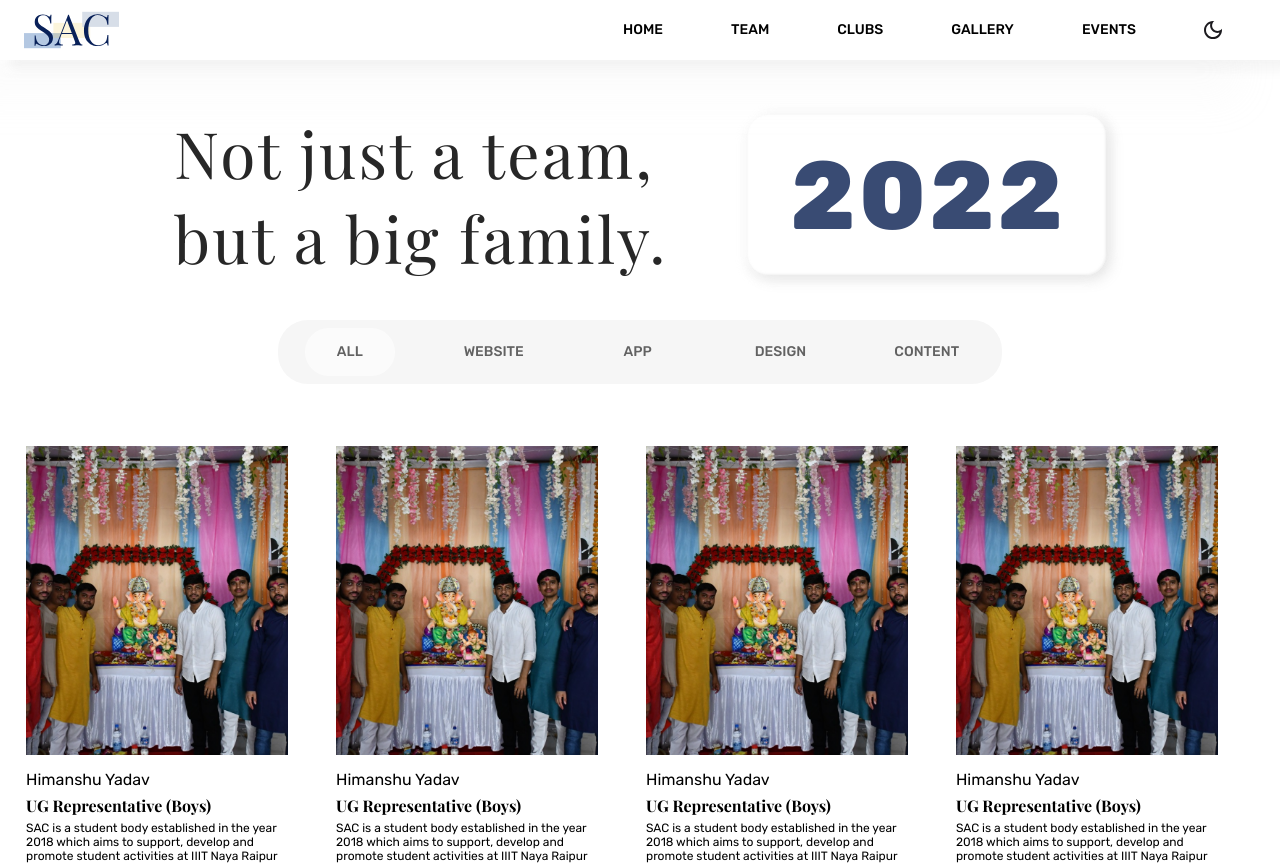
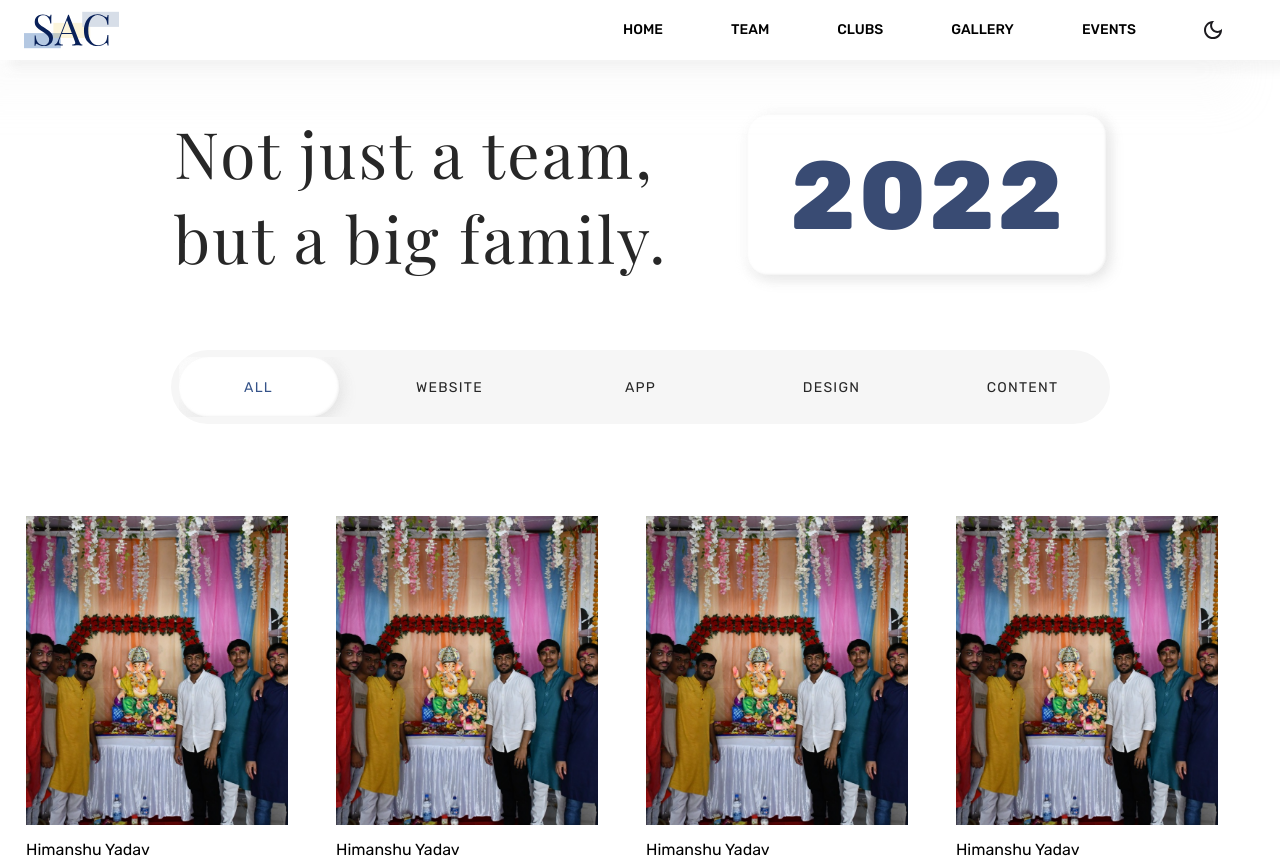
Before and after one commit to Student-Activity-Center-IIIT-NR/sac-website, a Next.js app: page /team in a window 1280 px wide. Shown: the top 865 px of the page. Built offline with nearby package versions, Linux system fonts and the light colour scheme.

Commit message:
fix: fixed TeamNavbar

```diff
--- a/features/team/components/TeamHeader/TeamHeader.tsx
+++ b/features/team/components/TeamHeader/TeamHeader.tsx
@@ -23,7 +23,7 @@ function TeamHeader() {
           fontStyle={"normal"}
           color={"#272727"}
           letterSpacing={"0.03571em"}
-          width={"494px"}
+          maxWidth={"494px"}
         >
           Not just a team, but a big family.
         </Typography>
--- a/features/team/components/TeamHeader/YearCard.tsx
+++ b/features/team/components/TeamHeader/YearCard.tsx
@@ -8,19 +8,17 @@ import Image from "next/image";
 import Stack from "@mui/material/Stack";
 
 const Year = () => {
+  const sacEstdYear = 2018;
+
   const [year, setYear] = useState(new Date().getFullYear());
   const [isHovered, setIsHovered] = useState(false);
 
   const yearDecrement = () => {
-    year > 2018 ? setYear(year - 1) : null;
-    if (year != new Date().getFullYear()) {
-    }
+    year > sacEstdYear ? setYear(year - 1) : null;
   };
 
   const yearIncrement = () => {
     year < new Date().getFullYear() ? setYear(year + 1) : null;
-    if (year != new Date().getFullYear()) {
-    }
   };
 
   return (
@@ -95,7 +93,6 @@ const Year = () => {
               mt={isHovered ? "10px" : "0px"}
               mx={isHovered ? "20px" : "0px"}
               sx={{
-                verticalAlign: "middle",
                 transition: "all",
                 transitionDuration: "300ms",
               }}
--- a/features/team/components/TeamNavbar.tsx
+++ b/features/team/components/TeamNavbar.tsx
@@ -1,45 +1,73 @@
-import React from "react";
+import React, { useState } from "react";
 import TeamLinks from "./TeamLinks";
-import { Box, Tab } from "@mui/material";
+import Tabs from "@mui/material/Tabs";
+import Tab from "@mui/material/Tab";
 
-function TeamNavbar({ handleTabs,value,setValue } : {handleTabs:any,value:any,setValue:any}) {
+const TeamNavbar = () => {
+  const [value, setValue] = useState("All");
+
+  const handleChange = (event: React.SyntheticEvent, newValue: string) => {
+    setValue(newValue);
+  };
 
   return (
     <>
-      <Box
+      <Tabs
+        value={value}
+        onChange={handleChange}
+        centered
+        variant="standard"
+        indicatorColor="primary"
+        TabIndicatorProps={{
+          sx: {
+            height: "60px",
+            background: "#ffffff",
+            boxShadow:
+              "-5px 5px 10px rgba(230, 230, 230, 0.2), 5px -5px 10px rgba(230, 230, 230, 0.2), -5px -5px 10px rgba(255, 255, 255, 0.9), 5px 5px 13px rgba(230, 230, 230, 0.9), inset 1px 1px 2px rgba(255, 255, 255, 0.3), inset -1px -1px 2px rgba(230, 230, 230, 0.5)",
+            borderRadius: "1000px",
+          },
+        }}
         sx={{
-          width: "56.5%",
-          bgcolor: "#F6F6F6",
-          borderRadius: "30px",
-          py: 1,
-          my: 5,
+          maxWidth: "939px",
+          bgcolor: "#f6f6f6",
+          borderRadius: "1000px",
+          m: "auto",
+          py: "7px",
+          px: "8px",
+          my: "70px",
+          ".MuiTabs-flexContainer": {
+            justifyContent: "space-between",
+            columnGap: "31px",
+          },
         }}
-        m="auto"
-      >
-        <div
-          className="tab_animation"
-          style={{ display: "flex", justifyContent: "space-around" }}
       >
         {TeamLinks.map((item, index) => {
           return (
-              <>
-                <Tab key={index}
+            <Tab
+              disableRipple
               label={item.name}
+              value={item.name}
+              key={index}
               sx={{
-                    background: value == item.name ? "white" : null,
-                    borderRadius: value == item.name ? "30px" : null,
-                    transition:
-                      value == item.name ? "transform .5s ease" : null,
+                width: "160px",
+                height: "60px",
+                fontFamily: "Rubik",
+                fontStyle: "normal",
+                fontWeight: 400,
+                fontSize: "14px",
+                lineHeight: "17px",
+                textAlign: "center",
+                letterSpacing: "0.08929em",
+                textTransform: "uppercase",
+                color: "#272727",
+                zIndex: 1,
               }}
-                  onClick={() => handleTabs(item.name)}
             />
+          );
+        })}
+      </Tabs>
     </>
   );
-          })}
-        </div>
-      </Box>
-    </>
-  );
-}
+};
 
 export default TeamNavbar;
--- a/themes/default.ts
+++ b/themes/default.ts
@@ -47,7 +47,8 @@ const defaultTheme = createTheme({
       900: "#0F172A",
     },
     primary: {
-      main: "#3362CC",
+      // main: "#3362CC",
+      main: "#355389",
       50: "#D7DEE8",
       300: "#B4C8E2",
       500: "#355389",
```
Also changed, not shown: features/team/components/Pill.tsx (deleted, +0 -75 lines), features/team/components/TeamContent.tsx (+8 -3 lines), package.json (+5 -6 lines), 2 other files (tests, documents, lock files or other folders). Lines whose indentation alone changed are shown as unchanged.
